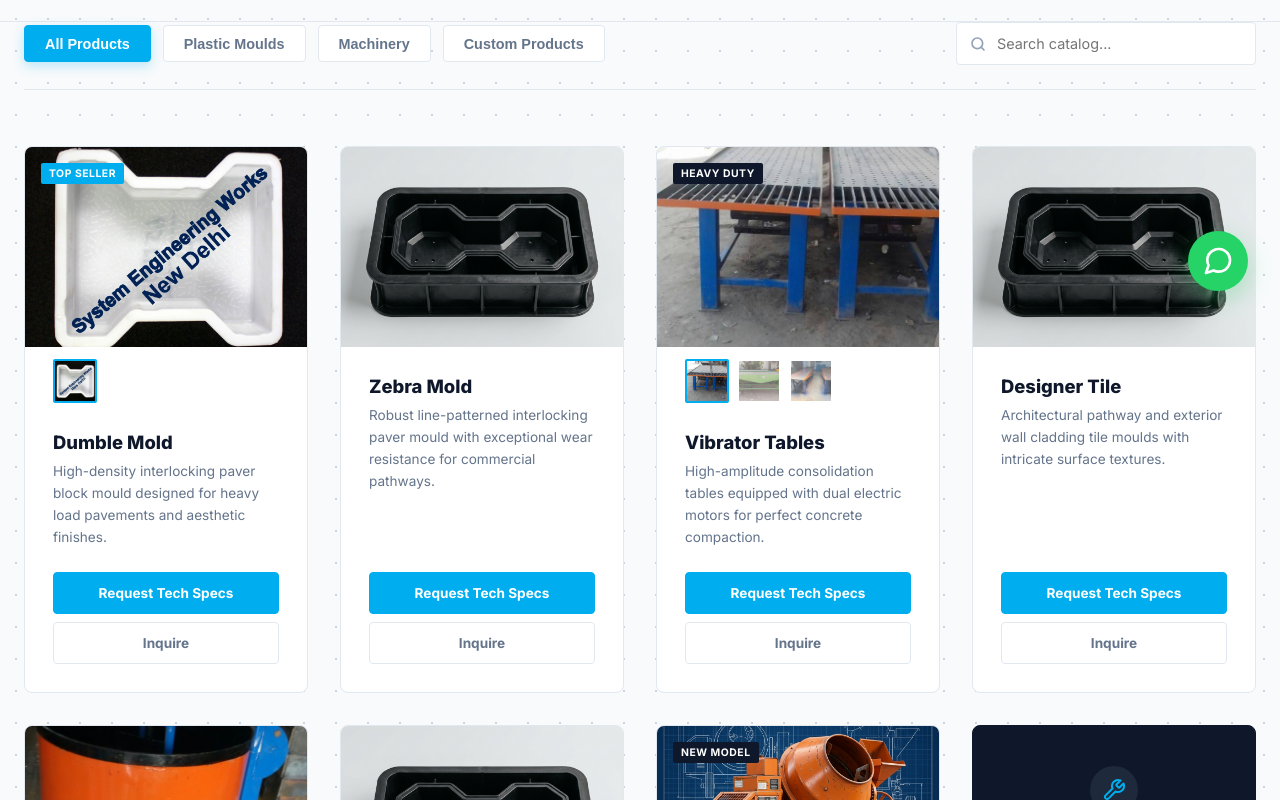
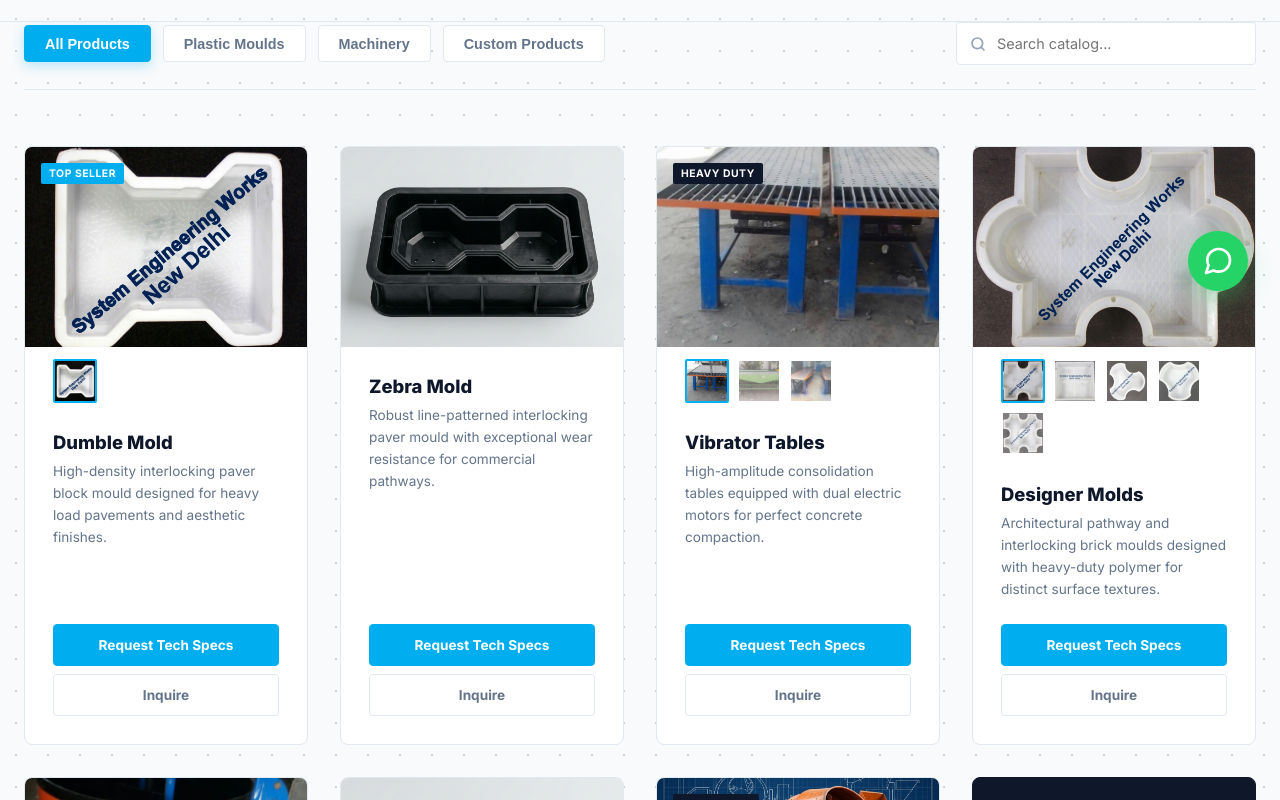
Before and after one commit to Tobime19/NextGenx, a plain HTML site: page products.html in a window 1280 px wide. Shown: the part 477-1277 px from the top of the page. Drawn offline with nearby package versions, Linux system fonts and the light colour scheme.

Commit message:
feat: integrate Designer Molds gallery with 5 real product photos

```diff
--- a/products.html
+++ b/products.html
@@ -148,17 +148,32 @@
         </div>
       </div>
 
-      <!-- Designer Tile -->
+      <!-- Designer Molds -->
       <div class="product-card" data-category="moulds">
-        <div class="product-img-box">
-          <img src="assets/dumble_mold.png" alt="Designer Tile Mold">
+        <div class="product-img-box product-gallery-container" id="designer-mold-gallery">
+          <img src="assets/designer_gallery_1.jpg" alt="Designer Mold - Model 1" class="gallery-main-img zoomable-img">
+
+          <!-- Zoom Overlay Icon -->
+          <div class="zoom-overlay" aria-label="Zoom image">
+            <svg width="18" height="18" viewBox="0 0 24 24" fill="none" stroke="currentColor" stroke-width="2.5" stroke-linecap="round" stroke-linejoin="round"><circle cx="11" cy="11" r="8"></circle><line x1="21" y1="21" x2="16.65" y2="16.65"></line><line x1="11" y1="8" x2="11" y2="14"></line><line x1="8" y1="11" x2="14" y2="11"></line></svg>
+          </div>
         </div>
+
+        <!-- Gallery Thumbnails -->
+        <div class="gallery-thumbnails">
+          <img src="assets/designer_gallery_1.jpg" alt="Designer Paver Mold - Model 1 (Flower Cross)" class="gallery-thumb active">
+          <img src="assets/designer_gallery_2.jpg" alt="Designer Paver Mold - Model 2 (Square Grid)" class="gallery-thumb">
+          <img src="assets/designer_gallery_3.jpg" alt="Designer Paver Mold - Model 3 (Tri-lobe)" class="gallery-thumb">
+          <img src="assets/designer_gallery_4.jpg" alt="Designer Paver Mold - Model 4 (Tri-lobe Wave)" class="gallery-thumb">
+          <img src="assets/designer_gallery_5.jpg" alt="Designer Paver Mold - Model 5 (Square Star)" class="gallery-thumb">
+        </div>
+
         <div class="product-content">
-          <h3 class="product-title">Designer Tile</h3>
-          <p class="product-desc">Architectural pathway and exterior wall cladding tile moulds with intricate surface textures.</p>
+          <h3 class="product-title">Designer Molds</h3>
+          <p class="product-desc">Architectural pathway and interlocking brick moulds designed with heavy-duty polymer for distinct surface textures.</p>
           <div style="display: flex; flex-direction: column; gap: 8px; margin-top: auto;">
-            <a href="https://wa.me/919990533511?text=Hello%20NextGen%20Engineering%20Works%2C%20I%20would%20like%20to%20request%20technical%20specifications%20for%20the%20Designer%20Tile%20Mold." target="_blank" class="product-btn" style="background: var(--primary); border-color: var(--primary); color: #ffffff;">Request Tech Specs</a>
-            <a href="contact.html?product=Designer%20Tile" class="product-btn">Inquire</a>
+            <a href="https://wa.me/919990533511?text=Hello%20NextGen%20Engineering%20Works%2C%20I%20would%20like%20to%20request%20technical%20specifications%20for%20the%20Designer%20Molds." target="_blank" class="product-btn" style="background: var(--primary); border-color: var(--primary); color: #ffffff;">Request Tech Specs</a>
+            <a href="contact.html?product=Designer%20Mold" class="product-btn">Inquire</a>
           </div>
         </div>
       </div>
```
Also changed, not shown: assets/designer_gallery_1.jpg (added), assets/designer_gallery_2.jpg (added), assets/designer_gallery_3.jpg (added), assets/designer_gallery_4.jpg (added), assets/designer_gallery_5.jpg (added).
